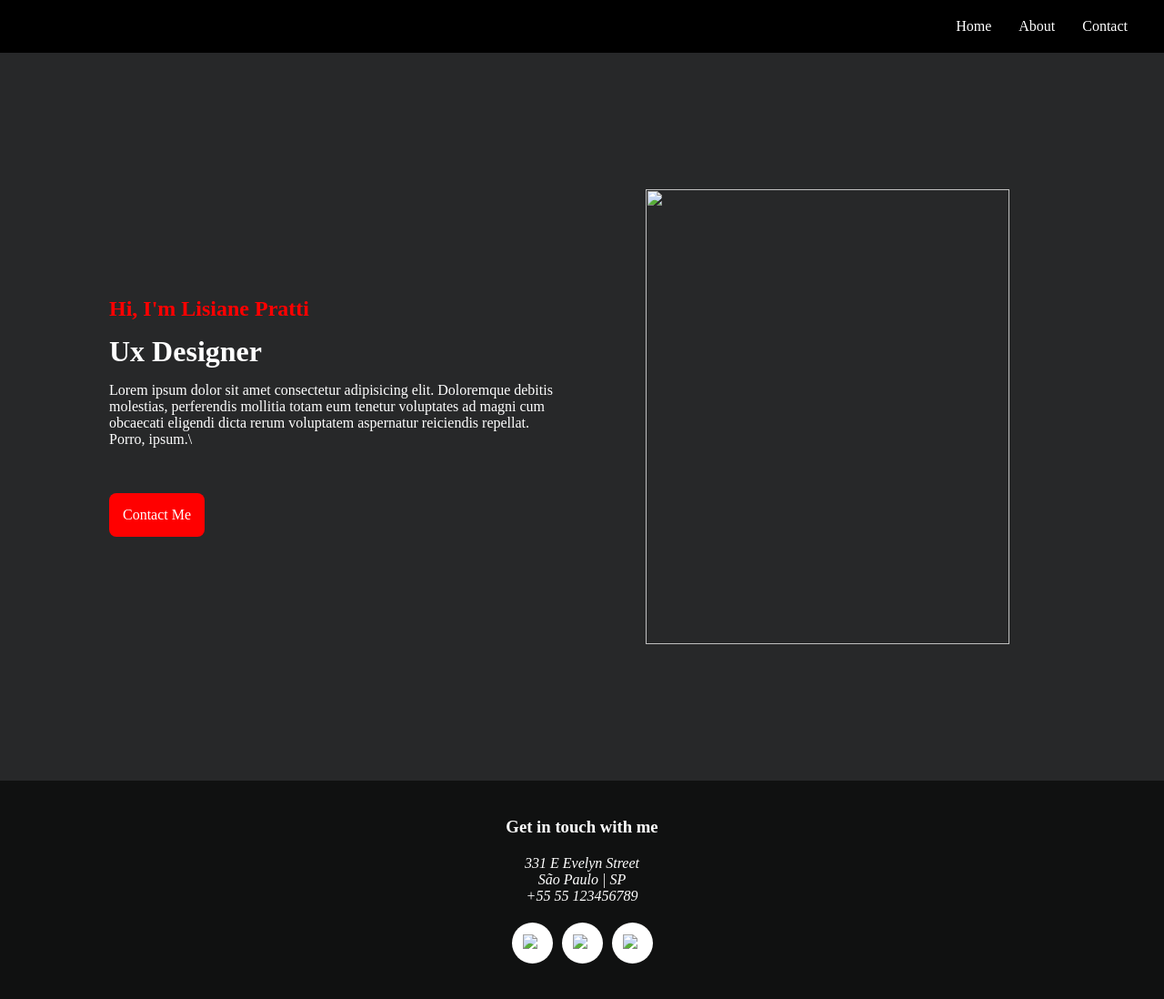
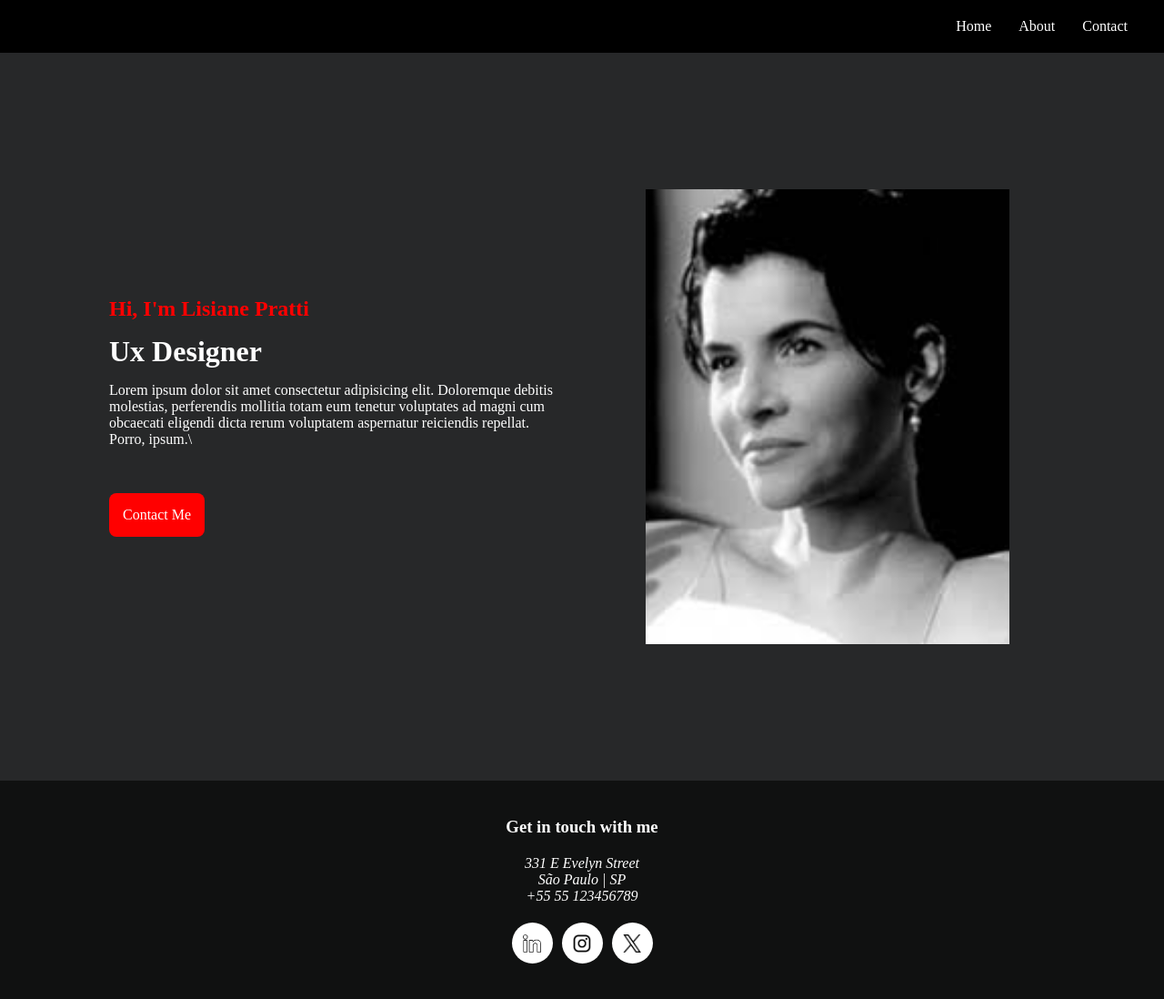
Before and after one commit to lisilane/Curriculum, a plain HTML site: page index.html in a window 1280 px wide. Shown: the whole page at 91% size. Drawn offline with Linux system fonts and the light colour scheme; the site is published under a folder, as on GitHub Pages, so addresses that start at the root find nothing.

Commit message:
Correção Imagem

```diff
--- a/index.html
+++ b/index.html
@@ -32,7 +32,7 @@
                 </div>
             </div>
             <div class="profile-picture-box">
-                <img style="width: 400px; height: 500px; object-fit: cover;" src="/image/profilepic.jpg">
+                <img style="width: 400px; height: 500px; object-fit: cover;" src="./image/profilepic.jpg">
             </div>
         </header>
         <footer id="Contact" style="color: white; padding-right: 120px; padding-left: 120px; padding-bottom: 40px; padding-top: 40px; text-align: center; display: flex; flex-direction: column; row-gap: 20px;">
@@ -47,13 +47,13 @@
             <div>
                 <div class="social">
                     <a aria-label="Abrir Linkedin" href="https://google.com.br" class="social-media">
-                        <img class="social-media-icon" src="/image/linkedinlogo.png" alt="Imagem de um icone do Linkedin">
+                        <img class="social-media-icon" src="./image/linkedinlogo.png" alt="Imagem de um icone do Linkedin">
                     </a>
                     <a aria-label="Abrir Instagram" href="https://google.com.br" class="social-media">
-                        <img class="social-media-icon" src="/image/instagramlogo.png" alt="Imagem de um icone do Instagram">
+                        <img class="social-media-icon" src="./image/instagramlogo.png" alt="Imagem de um icone do Instagram">
                     </a>
                     <a aria-label="Abrir X" href="https://google.com.br" class="social-media">
-                        <img class="social-media-icon" src="/image/twitterlogo.png" alt="Imagem do um icone do X">
+                        <img class="social-media-icon" src="./image/twitterlogo.png" alt="Imagem do um icone do X">
                     </a>
                 </div>
             </span>
```
Also changed, not shown: 1 other file.
